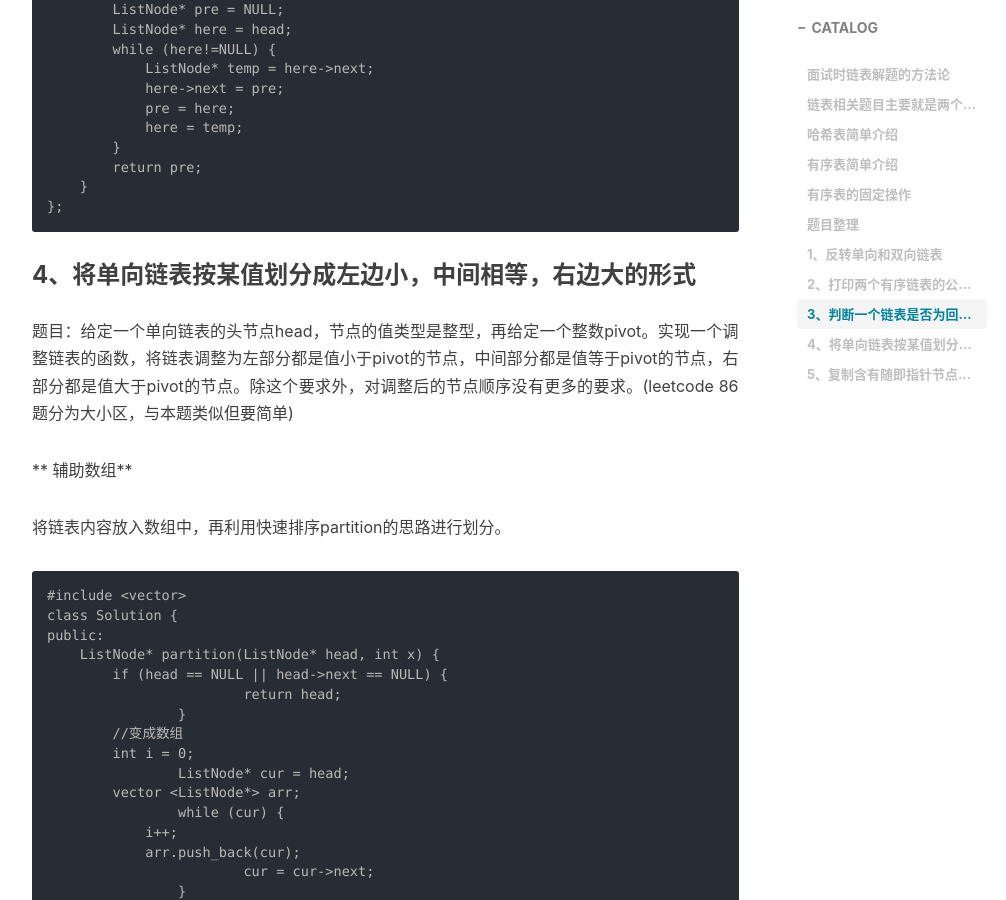
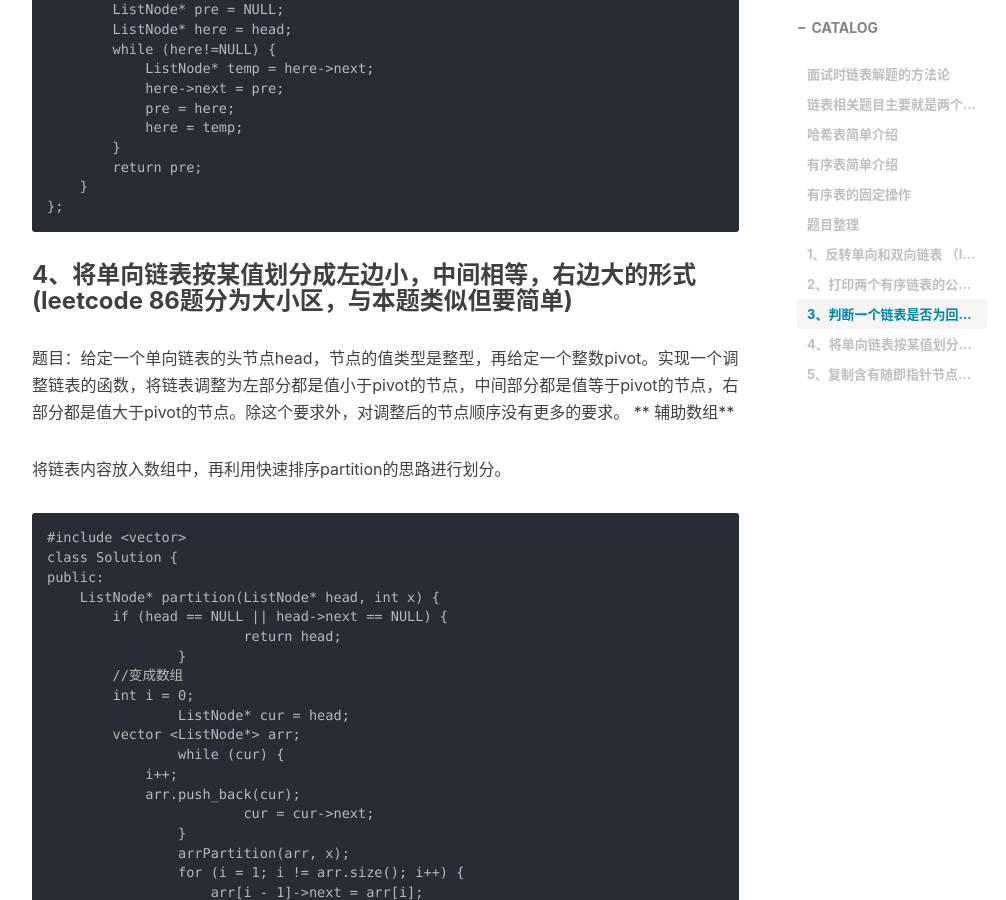
Before and after one commit to AIaimuti/aiaimuti.github.io, a Jekyll site: the page built from _posts/2019-11-20-ListNode.md, in a window 1280 px wide and 900 px high, scrolled down 4923 px. Shown: the whole window, without its empty margins (233-1239 px from the left). Built offline with Jekyll 4.4.1, drawn with Linux system fonts in a browser that asks for light colours; nearby versions of some CDN libraries; comment, search, counter and statistics services are not loaded; some of the changed text lies outside the part shown.

Commit message:
Update 2019-11-20-ListNode.md

````diff
--- a/_posts/2019-11-20-ListNode.md
+++ b/_posts/2019-11-20-ListNode.md
@@ -58,7 +58,7 @@ tags:
 
 ## 题目整理
 
-### 1、反转单向和双向链表
+### 1、反转单向和双向链表 （leetcode 206）
 
 迭代方法时间复杂度为O（n）,空间复杂度O（1），递归方法时间复杂度为O（n）,空间复杂度O（n）不做整理了
 
@@ -138,7 +138,7 @@ void sol(list_node * a_head, list_node * b_head)
 }
 ```
 
-### 3、判断一个链表是否为回文结构
+### 3、判断一个链表是否为回文结构 （leetcode 234）
 
 **使用栈**，将链表元素放入栈内，如果遇见相同的就弹出，最后栈为空则为回文结构，O（n）,空间复杂度O（n）
 
@@ -203,10 +203,10 @@ public:
     }
 };
 ```
-### 4、将单向链表按某值划分成左边小，中间相等，右边大的形式
 
-题目：给定一个单向链表的头节点head，节点的值类型是整型，再给定一个整数pivot。实现一个调整链表的函数，将链表调整为左部分都是值小于pivot的节点，中间部分都是值等于pivot的节点，右部分都是值大于pivot的节点。除这个要求外，对调整后的节点顺序没有更多的要求。(leetcode 86题分为大小区，与本题类似但要简单)
+### 4、将单向链表按某值划分成左边小，中间相等，右边大的形式 (leetcode 86题分为大小区，与本题类似但要简单)
 
+题目：给定一个单向链表的头节点head，节点的值类型是整型，再给定一个整数pivot。实现一个调整链表的函数，将链表调整为左部分都是值小于pivot的节点，中间部分都是值等于pivot的节点，右部分都是值大于pivot的节点。除这个要求外，对调整后的节点顺序没有更多的要求。
 ** 辅助数组**
 
 将链表内容放入数组中，再利用快速排序partition的思路进行划分。
````
